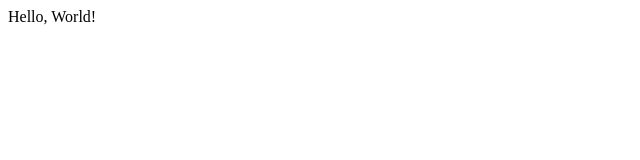
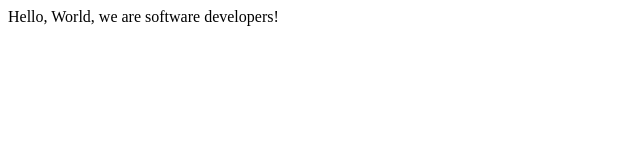
Before and after one commit to joshmarto/microverseProjectHelloWorld1, a plain HTML site: page Index.html in a window 1280 px wide. Shown: the whole page, without its empty margins (0-640 px from the left). Drawn offline with Linux system fonts and the light colour scheme.

Commit message:
modified body; added string to body

```diff
--- a/Index.html
+++ b/Index.html
@@ -7,6 +7,6 @@
     <meta name="viewport" content="width=device-width, initial-scale=1.0">
 </head>
 <body>
-    Hello, World!
+    Hello, World, we are software developers!
 </body>
 </html>
```
Also changed, not shown: 2 other files.
